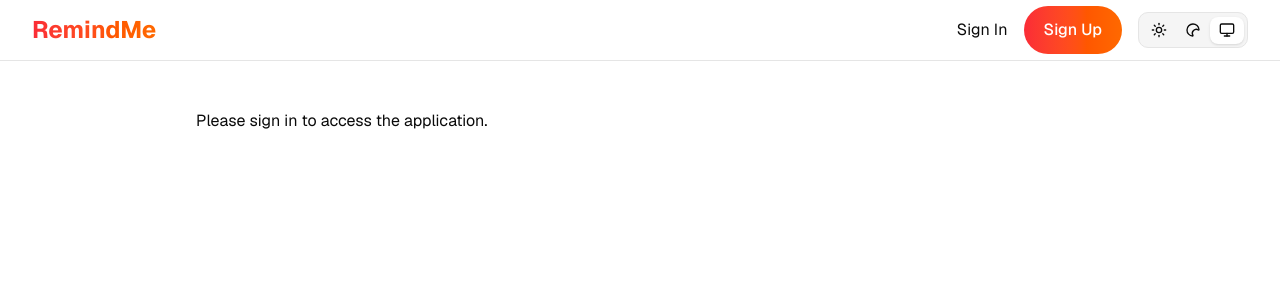
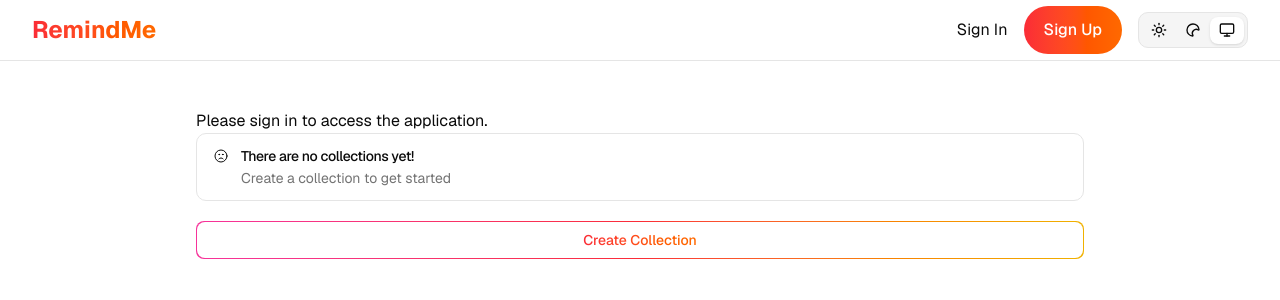
Before and after one commit to pmarchut/remind-app, a Next.js app: page / in a window 1280 px wide. Shown: the top 300 px of the page. Built offline with nearby package versions, Linux system fonts and the light colour scheme; no server answers; the database is empty.

Commit message:
[ADD] page: added CreateCollectionBtn, alert for no collections and prepared CreateCollectionSheet [FIX] fixed prisma client import

```diff
--- a/app/(dashboard)/page.tsx
+++ b/app/(dashboard)/page.tsx
@@ -1,12 +1,21 @@
+import CreateCollectionBtn from "@/components/CreateCollectionBtn";
+import SadFace from "@/components/icons/SadFace";
+import { Alert, AlertDescription, AlertTitle } from "@/components/ui/alert";
 import { Skeleton } from "@/components/ui/skeleton";
+import { prisma } from "@/lib/prisma";
 import { currentUser } from "@clerk/nextjs/server";
 import { Suspense } from "react";
 
 export default function Home() {
   return(
-    <Suspense fallback={<WelcomeMsgFallback />}>
-      <WelcomeMsg />
-    </Suspense>
+    <>
+      <Suspense fallback={<WelcomeMsgFallback />}>
+        <WelcomeMsg />
+      </Suspense>
+      <Suspense fallback={<div>Loading collections...</div>}>
+        <CollectionList />
+      </Suspense>
+    </>
   )
 }
 
@@ -18,7 +27,7 @@ async function WelcomeMsg() {
   }
 
   return (
-    <div className="flex w-full">
+    <div className="flex w-full mb-12">
       <h1 className="text-4xl font-bold">
         Welcome, <br /> {user.firstName} {user.lastName}
       </h1>
@@ -28,7 +37,7 @@ async function WelcomeMsg() {
 
 function WelcomeMsgFallback() {
   return (
-    <div className="flex w-full">
+    <div className="flex w-full mb-12">
       <h1 className="text-4xl font-bold">
         <Skeleton className="w-[180px] h-[36px]" />
         <Skeleton className="w-[150px] h-[36px]" />
@@ -36,3 +45,25 @@ function WelcomeMsgFallback() {
     </div>
   );
 }
+
+async function CollectionList() {
+  const user = await currentUser();
+  const collections = await prisma.collection.findMany({
+    where: {
+      userId: user?.id,
+    },
+  })
+
+  if (collections.length === 0) {
+    return (
+      <div className="flex flex-col gap-5">
+        <Alert>
+          <SadFace />
+          <AlertTitle>There are no collections yet!</AlertTitle>
+          <AlertDescription>Create a collection to get started</AlertDescription>
+        </Alert>
+        <CreateCollectionBtn />
+      </div>
+    );
+  }
+}
--- /dev/null
+++ b/components/CreateCollectionBtn.tsx
@@ -0,0 +1,26 @@
+"use client";
+import { useState } from "react";
+import { Button } from "./ui/button";
+import CreateCollectionSheet from "./CreateCollectionSheet";
+
+export default function CreateCollectionBtn() {
+  const [open, setOpen] = useState(false);
+  const handleOpenChange = (open: boolean) => setOpen(open);
+
+  return (
+    <div className="w-full rounded-md bg-gradient-to-r from-pink-500 via-red-500 to-yellow-500 p-[1px]">
+      <div className="rounded-md w-full bg-white dark:bg-neutral-950">
+        <Button
+          variant="ghost"
+          className="w-full dark:text-white bg-transparent hover:bg-neutral-100 dark:hover:bg-neutral-900 cursor-pointer"
+          onClick={() => setOpen(true)}
+        >
+          <span className="bg-gradient-to-r from-red-500 to-orange-500 hover:to-orange-800 bg-clip-text text-transparent">
+            Create Collection
+          </span>
+        </Button>
+        <CreateCollectionSheet open={open} onOpenChange={handleOpenChange} />
+      </div>
+    </div>
+  );
+}
--- /dev/null
+++ b/components/CreateCollectionSheet.tsx
@@ -0,0 +1,21 @@
+import { Sheet, SheetContent, SheetDescription, SheetHeader, SheetTitle } from "./ui/sheet";
+
+interface CreateCollectionSheetProps {
+  open: boolean;
+  onOpenChange: (open: boolean) => void;
+}
+
+export default function CreateCollectionSheet({ open, onOpenChange }: CreateCollectionSheetProps) {
+  return (
+    <Sheet open={open} onOpenChange={onOpenChange}>
+      <SheetContent>
+        <SheetHeader>
+          <SheetTitle>Add new collection</SheetTitle>
+          <SheetDescription>
+            Collection are way to group your tasks
+          </SheetDescription>
+        </SheetHeader>
+      </SheetContent>
+    </Sheet>
+  );
+}
--- /dev/null
+++ b/components/icons/SadFace.tsx
@@ -0,0 +1,7 @@
+export default function SadFace() {
+  return (
+    <svg xmlns="http://www.w3.org/2000/svg" fill="none" viewBox="0 0 24 24" strokeWidth={1.5} stroke="currentColor" className="size-6">
+      <path strokeLinecap="round" strokeLinejoin="round" d="M15.182 16.318A4.486 4.486 0 0 0 12.016 15a4.486 4.486 0 0 0-3.198 1.318M21 12a9 9 0 1 1-18 0 9 9 0 0 1 18 0ZM9.75 9.75c0 .414-.168.75-.375.75S9 10.164 9 9.75 9.168 9 9.375 9s.375.336.375.75Zm-.375 0h.008v.015h-.008V9.75Zm5.625 0c0 .414-.168.75-.375.75s-.375-.336-.375-.75.168-.75.375-.75.375.336.375.75Zm-.375 0h.008v.015h-.008V9.75Z" />
+    </svg>
+  );
+}
--- a/lib/prisma.ts
+++ b/lib/prisma.ts
@@ -1,5 +1,5 @@
 // lib/prisma.ts
-import { PrismaClient } from "@prisma/client";
+import { PrismaClient } from './generated/prisma'
 
 const globalForPrisma = global as unknown as { prisma: PrismaClient };
 
```
